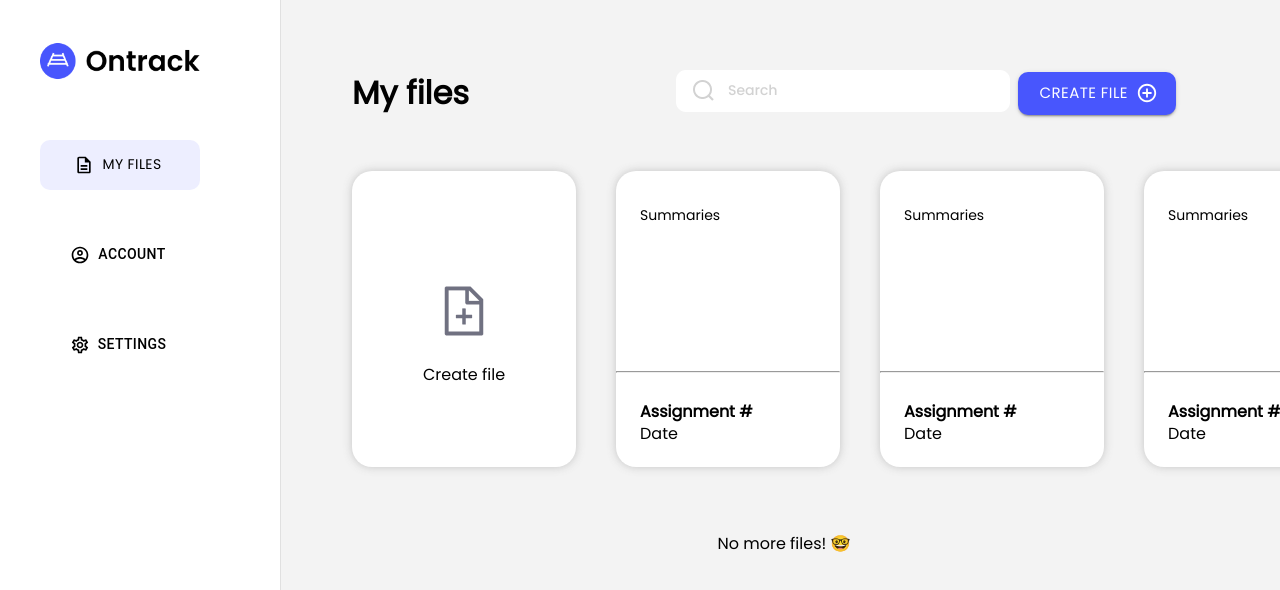
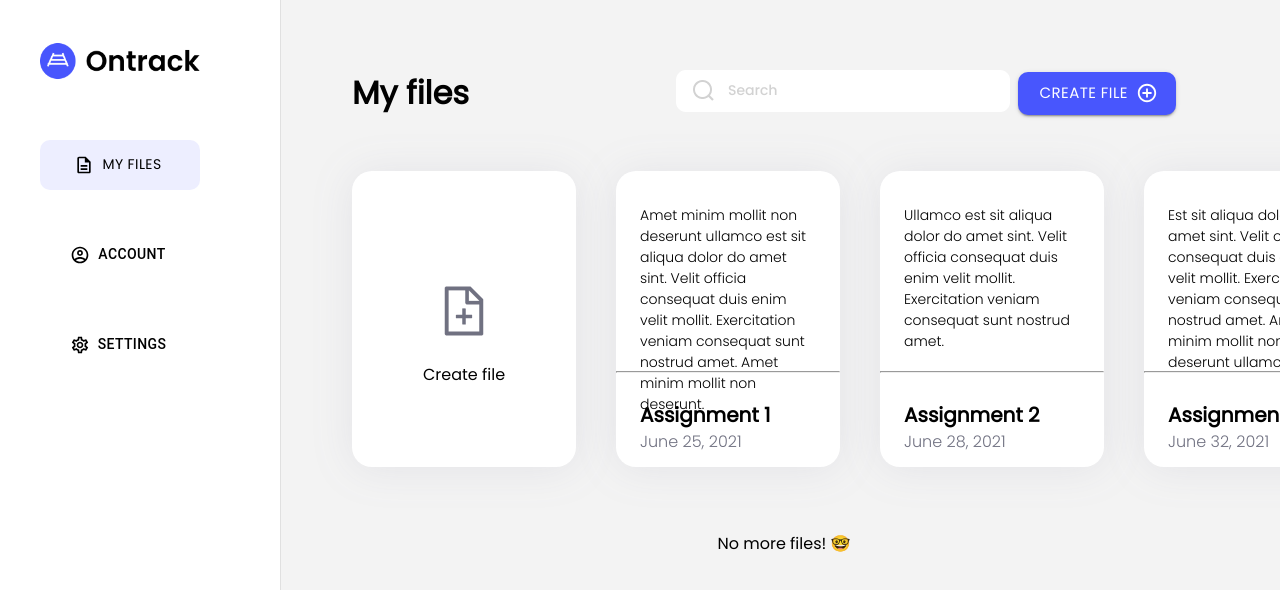
Before and after one commit to Sizbei/Ontrack, a React (Create React App) app in the folder frontend/: page / in a window 1280 px wide. Shown: the top 590 px of the page. Built offline with nearby package versions, Linux system fonts and the light colour scheme.

Commit message:
Styled front page

```diff
--- a/frontend/src/frontend/Document.js
+++ b/frontend/src/frontend/Document.js
@@ -76,7 +76,11 @@ function Document() {
             <div class="d-docContainer">
                 <div class='d-topbar d-flex'>
                     <ThemeProvider theme={theme}>
-                        <IconButton color="default">
+                        <IconButton color="default"
+                        href = "/"
+                        onClick={() => {
+                            <href>"/"</href>
+                          }}>
                             <ArrowBackIcon/>
                         </IconButton>
                     </ThemeProvider>
--- a/frontend/src/frontend/MyFiles.js
+++ b/frontend/src/frontend/MyFiles.js
@@ -80,9 +80,19 @@ const MyFiles = () => {
             </div>
             <div class="mf-cards">
                 <AddCard/>
-                <DocCards/>
-                <DocCards/>
-                <DocCards/>
+                <DocCards
+                    summary="Amet minim mollit non deserunt ullamco est sit aliqua dolor do amet sint.
+                    Velit officia consequat duis enim velit mollit. Exercitation veniam consequat sunt nostrud amet. Amet minim mollit non deserunt."
+                    number="1"
+                    date="June 25, 2021"/>
+                <DocCards
+                    summary="Ullamco est sit aliqua dolor do amet sint. Velit officia consequat duis enim velit mollit. Exercitation veniam consequat sunt nostrud amet."
+                    number="2"
+                    date="June 28, 2021"/>
+                <DocCards
+                    summary="Est sit aliqua dolor do amet sint. Velit officia consequat duis enim velit mollit. Exercitation veniam consequat sunt nostrud amet. Amet minim mollit non deserunt ullamco."
+                    number="4"
+                    date="June 32, 2021"/>
             </div>
             <p class="mf-bottomLine mf-topmarg">No more files! 🤓</p>
         </div>
@@ -90,14 +100,14 @@ const MyFiles = () => {
     );
 }
 
-const DocCards = () => {
+const DocCards = (props) => {
     return(
         <div class="mf-card">
-            <div class="mf-summaries"><p>Summaries</p></div>
+            <div class="mf-summaries"><p>{props.summary}</p></div>
             <hr></hr>
             <div class="mf-smallCard">
-                <h1 class="mf-h1">Assignment #</h1>
-                <p>Date</p>
+                <h1 class="mf-h1">Assignment {props.number}</h1>
+                <p class="mf-date">{props.date}</p>
             </div>
 
         </div>
--- a/frontend/src/frontend/styles/MyFiles.css
+++ b/frontend/src/frontend/styles/MyFiles.css
@@ -3,7 +3,7 @@
     --secondary-color: #EDEEFF;
     --background-color: #E5E5E5;
     --main-color: rgb(255, 255, 255);
-    --shadow-color: rgba(185, 185, 185, 0.815);
+    --shadow-color: rgba(185, 185, 185, 0.918);
 
 }
 
@@ -72,6 +72,13 @@
 
 }
 
+.mf-date{
+    font-family: "Poppins-Light";
+    font-size: 16px;
+    line-height: 16px;
+    color: #707181;
+}
+
 .mf-cards{
     display: grid;
     grid-gap: 5vh;
@@ -85,9 +92,9 @@
     font-family: 'Poppins';
 	background-color: var(--main-color);
 	border-radius: 20px;
-    box-shadow: 0 0 8px var(--shadow-color);
     width: 28vh;
     height:37vh;
+    filter: drop-shadow(0px 2px 20px rgba(98, 101, 135, 0.1));
 }
 
 .mf-addFile{
@@ -97,7 +104,7 @@
 
 .mf-summaries {
     padding-top: 20px;
-    font-family: 'Poppins';
+    font-family: 'Poppins-Light';
     height: 65%;
     padding-left: 3vh;
     padding-right: 3vh;
@@ -105,7 +112,7 @@
 }
 
 .mf-h1 {
-    font-size: medium;
+    font-size: 20px;
     font-family: 'Poppins';
 }
 
@@ -118,7 +125,7 @@
 }
 
 .mf-hr {
-    color: grey;
+    border-top: 1px solid #E5E5E5;
     width: fit-content;
 }
 
@@ -156,3 +163,8 @@
     font-family: 'Poppins-Bold';
     src: local('Poppins'), url(../../res/fonts/Poppins/Poppins-Bold.ttf) format('truetype');
 }
+
+@font-face {
+    font-family: 'Poppins-Light';
+    src: local('Poppins'), url(../../res/fonts/Poppins/Poppins-Light.ttf) format('truetype');
+}
```
